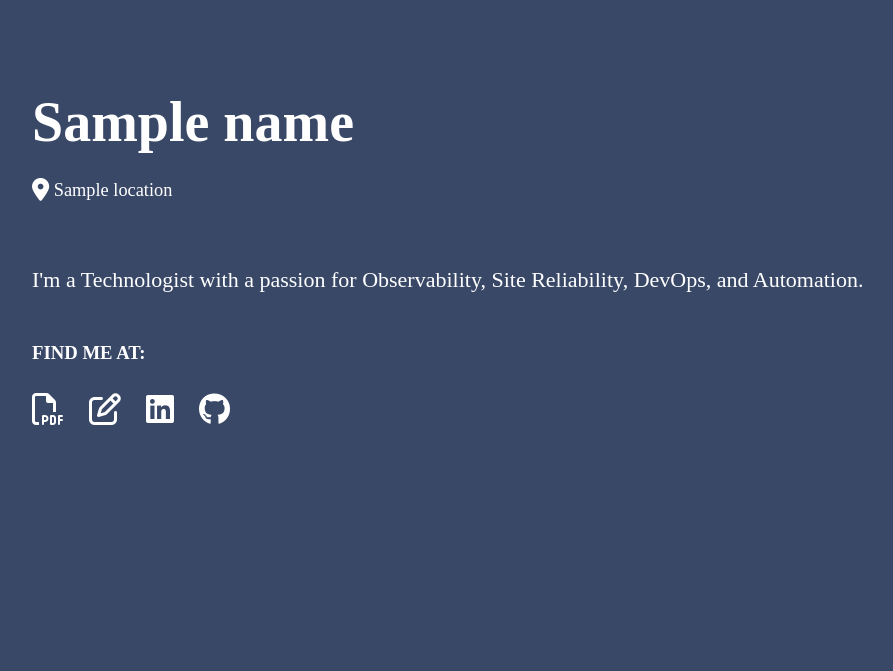
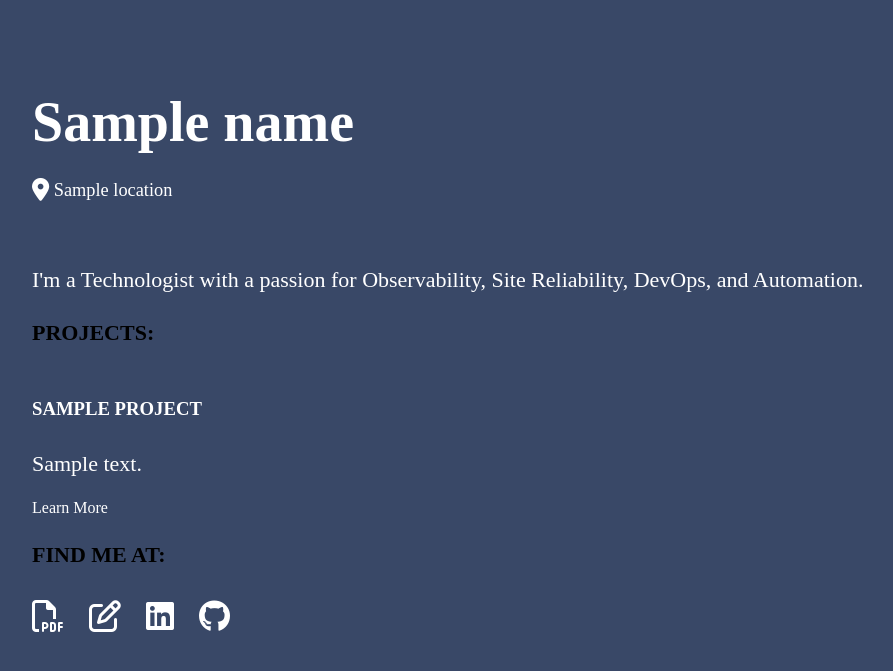
Before and after one commit to timmyb824/profile.timothybryantjr, a Flask app: template src/templates/homepage.html in a window 1280 px wide. Shown: the top 671 px of the page, without its empty margins (96-989 px from the left). Run offline with Flask 3, Linux system fonts and the light colour scheme; the template is opened without the code that fills it: most values are stand-ins (such as "Sample title", 1, 10 or a date in 2020); some libraries are stand-ins or nearby versions.

Commit message:
style: update template to accomodate new dictionary of items

```diff
--- a/src/templates/homepage.html
+++ b/src/templates/homepage.html
@@ -1,37 +1,49 @@
 {% extends "base.html" %}
 {% block content %}
-<div>
+<div class="container">
+  <header>
     <h1>{{ name }}</h1>
     <p><small>
         <i class="fa-solid fa-location-dot fa-lg"></i>
         {{ location }}
       </small></p>
+  </header>
+
+  <section class="intro">
     <div class="content">
       <p>I'm a Technologist with a passion for Observability, Site Reliability, DevOps, and Automation.</p>
     </div>
-  <h3>Find me at:</h3>
-  <div class="social-icon">
-    <a href="{{ resume }}">
+  </section>
+
+  <section class="projects">
+    <h2>Projects:</h2>
+    <div class="project-grid">
+      {% for project_id, project in projects.items() %}
+      <div class="project-card">
+        <h3>{{ project.name }}</h3>
+        <p>{{ project.desc }}</p>
+        <a href="{{ project.link }}" class="project-link">Learn More</a>
+      </div>
+      {% endfor %}
+    </div>
+  </section>
+
+  <section class="social">
+    <h2>Find me at:</h2>
+    <div class="social-icons">
+      <a href="{{ resume }}" class="social-icon">
         <i class="fa-regular fa-file-pdf fa-2xl"></i>
       </a>
-  </div>
-
-  <div class="social-icon">
-    <a href="{{ blog }}">
+      <a href="{{ blog }}" class="social-icon">
         <i class="fa-regular fa-pen-to-square fa-2xl"></i>
       </a>
-  </div>
-
-  <div class="social-icon">
-    <a href="{{ linkedin }}">
+      <a href="{{ linkedin }}" class="social-icon">
         <i class="fa-brands fa-linkedin fa-2xl"></i>
       </a>
-  </div>
-
-  <div class="social-icon">
-    <a href="{{ github }}">
+      <a href="{{ github }}" class="social-icon">
         <i class="fa-brands fa-github fa-2xl"></i>
       </a>
     </div>
-
+  </section>
+</div>
 {% endblock %}
```
Lines whose indentation alone changed are shown as unchanged.
